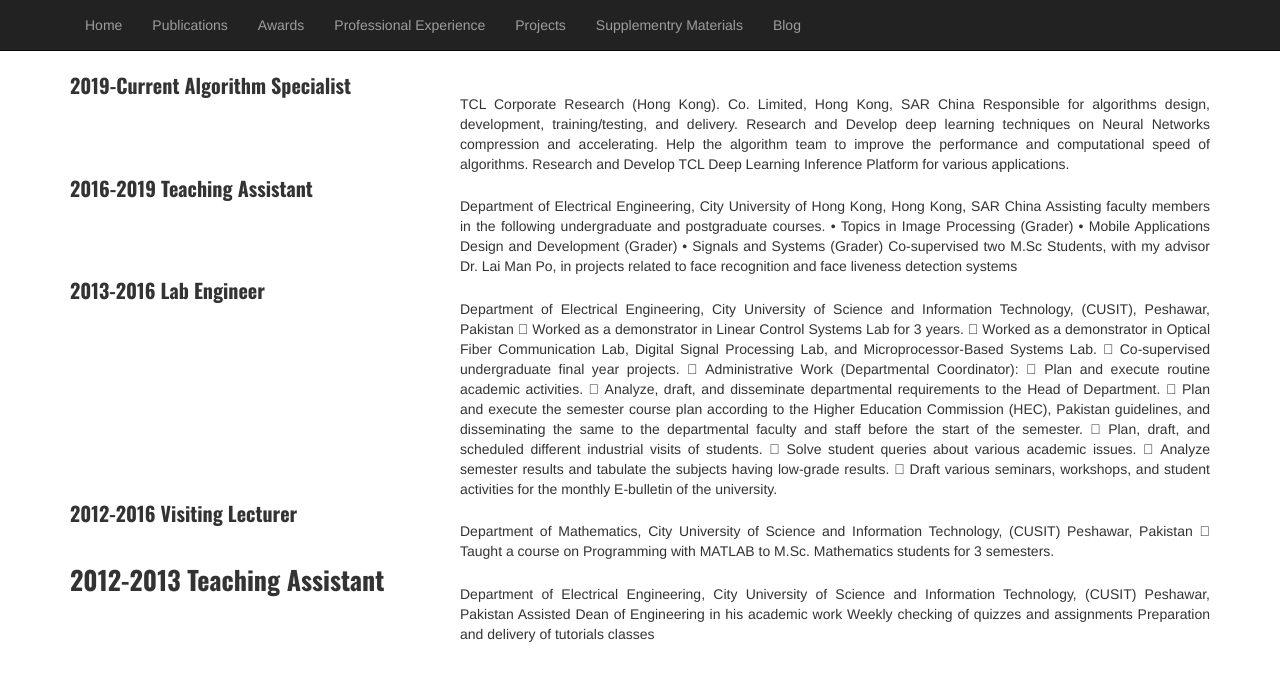
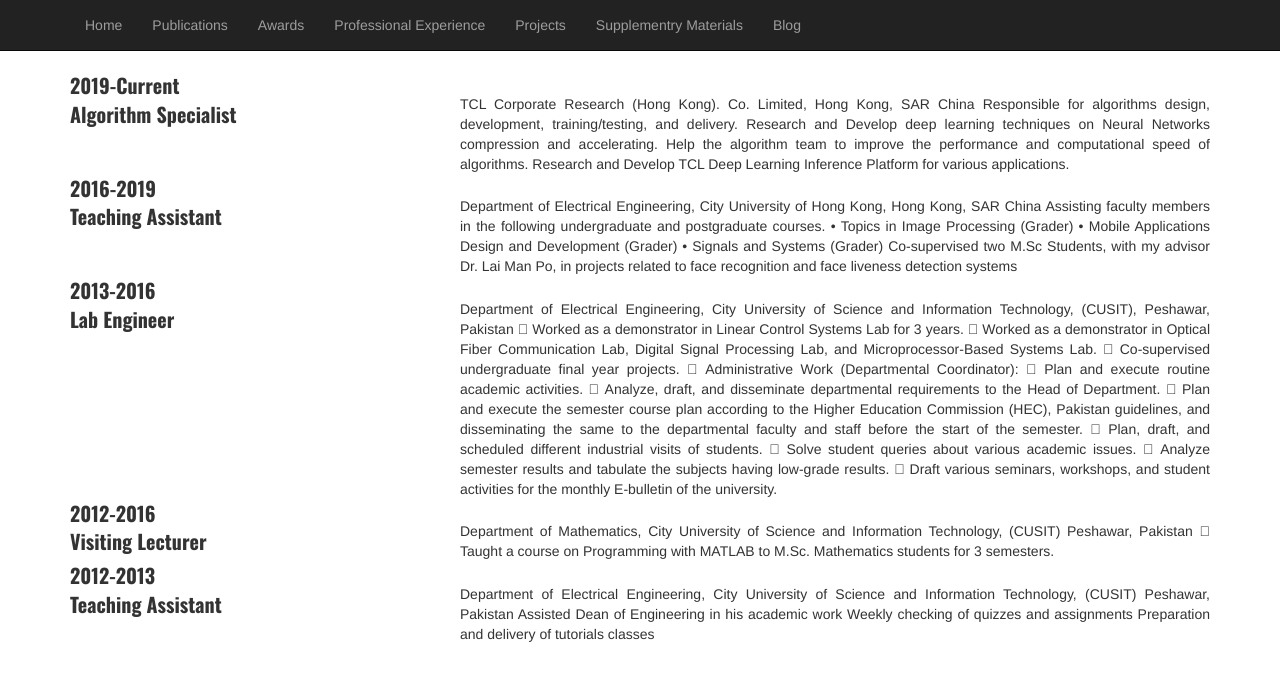
Before and after one commit to yasar-rehman/yasar, a Jekyll site: the page built from experience.md, in a window 1280 px wide. Shown: the top 681 px of the page. Built offline with Jekyll 4.4.1, drawn with Linux system fonts in a browser that asks for light colours.

Commit message:
Update experience.md

```diff
--- a/experience.md
+++ b/experience.md
@@ -6,7 +6,8 @@
 
 <div class="row">
  <div class="col-md-4 pull-left">
-   <div style="font-family: 'Oswald', sans-serif; font-size: 20px;"><b>2019-Current	Algorithm Specialist</b> </div>
+   <div style="font-family: 'Oswald', sans-serif; font-size: 20px;"><b>2019-Current<br>
+    Algorithm Specialist</b> </div>
  </div>
  <div class="col-md-8 pull-right">
       <div style="margin-top:3%; text-align:justify;">
@@ -22,7 +23,8 @@
 
 <div class="row">
  <div class="col-md-4 pull-left">
-   <div style="font-family: 'Oswald', sans-serif; font-size: 20px;"><b>2016-2019	Teaching Assistant</b>
+   <div style="font-family: 'Oswald', sans-serif; font-size: 20px;"><b>2016-2019<br>
+    Teaching Assistant</b>
   </div>
  </div>
   <div class="col-md-8 pull-right">
@@ -39,7 +41,8 @@
 
 <div class="row">
   <div class="col-md-4 pull-left">
-   <div style="font-family: 'Oswald', sans-serif; font-size: 20px;"><b>2013-2016 	Lab Engineer</b>
+   <div style="font-family: 'Oswald', sans-serif; font-size: 20px;"><b>2013-2016<br>
+    Lab Engineer</b>
     </div>
    </div>
  <div class="col-md-8 pull-right">
@@ -62,7 +65,8 @@
 
 <div class="row">
   <div class="col-md-4 pull-left">
-   <div style="font-family: 'Oswald', sans-serif; font-size: 20px;"><b>2012-2016 	Visiting Lecturer</b>
+   <div style="font-family: 'Oswald', sans-serif; font-size: 20px;"><b>2012-2016<br>
+    Visiting Lecturer</b>
     </div>
    </div>
   <div class="col-md-8 pull-right">
@@ -75,7 +79,8 @@
 
 <div class="row">
   <div class="col-md-4 pull-left">
-   <div style="font-family: 'Oswald', sans-serif; font-size: 26px;"><b>2012-2013 	Teaching Assistant</b>
+   <div style="font-family: 'Oswald', sans-serif; font-size: 20px;"><b>2012-2013<br>
+    Teaching Assistant</b>
     </div>
    </div>
  <div class="col-md-8 pull-right">
```
